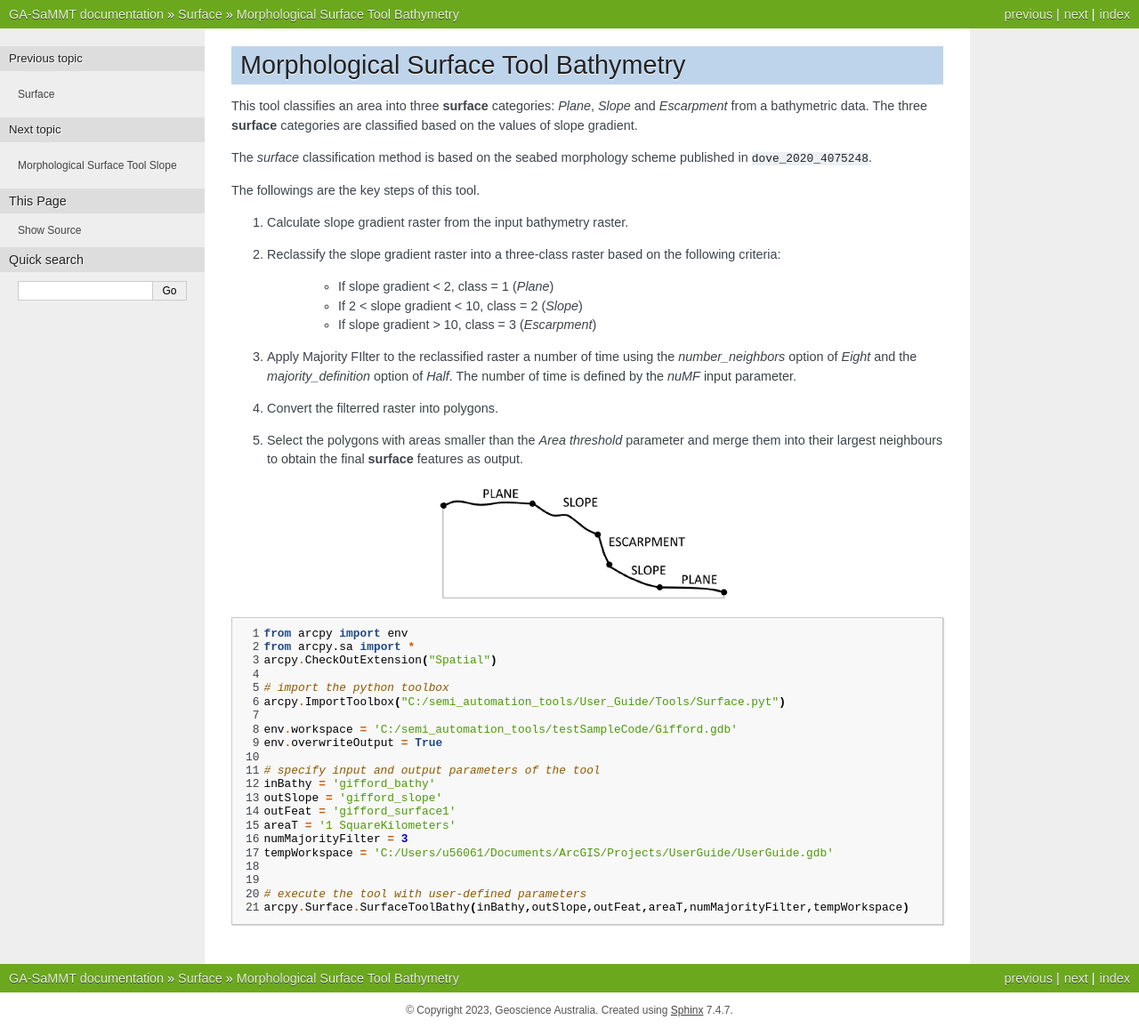
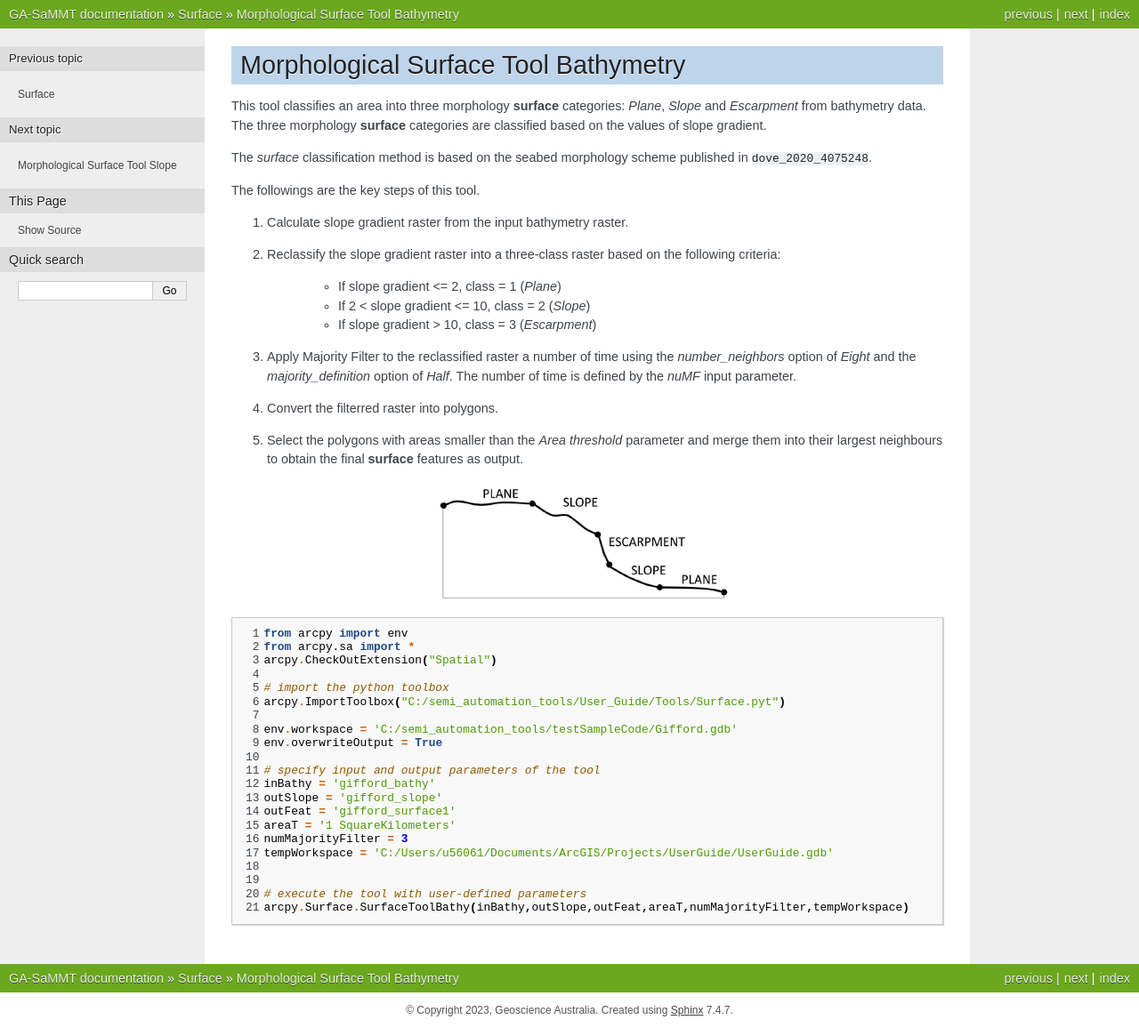
Before and after one commit to GeoscienceAustralia/GA-SaMMT, a Sphinx documentation site: the page built from docs/source/morphological_surface_tool_bathymetry.rst, in a window 1280 px wide. Shown: the whole page at 89% size. Built offline with Sphinx 7.4.7, drawn with Linux system fonts in a browser that asks for light colours; cross-references to code outside the pages are shown as plain code.

Commit message:
Fix: Corrected logical operands. Minor grammatical changes.

```diff
--- a/docs/source/morphological_surface_tool_bathymetry.rst
+++ b/docs/source/morphological_surface_tool_bathymetry.rst
@@ -2,8 +2,8 @@ Morphological Surface Tool Bathymetry
 -------------------------------------
 
 
-This tool classifies an area into three **surface** categories: *Plane*, *Slope* and *Escarpment* from a bathymetric data.
-The three **surface** categories are classified based on the values of slope gradient.
+This tool classifies an area into three morphology **surface** categories: *Plane*, *Slope* and *Escarpment* from bathymetry data.
+The three morphology **surface** categories are classified based on the values of slope gradient.
 
 The *surface* classification method is based on the seabed morphology scheme published in :cite:`dove_2020_4075248`.
 
@@ -13,11 +13,11 @@ The followings are the key steps of this tool.
 1. Calculate slope gradient raster from the input bathymetry raster.
 2. Reclassify the slope gradient raster into a three-class raster based on the following criteria:
 
-    * If slope gradient < 2, class = 1 (*Plane*)
-    * If 2 < slope gradient < 10, class = 2 (*Slope*)
+    * If slope gradient <= 2, class = 1 (*Plane*)
+    * If 2 < slope gradient <= 10, class = 2 (*Slope*)
     * If slope gradient > 10, class = 3 (*Escarpment*)
 
-3. Apply Majority FIlter to the reclassified raster a number of time using the *number_neighbors* option of *Eight* and the *majority_definition* option of *Half*. The number of time is defined by the *nuMF* input parameter.
+3. Apply Majority Filter to the reclassified raster a number of time using the *number_neighbors* option of *Eight* and the *majority_definition* option of *Half*. The number of time is defined by the *nuMF* input parameter.
 4. Convert the filterred raster into polygons.
 5. Select the polygons with areas smaller than the *Area threshold* parameter  and merge them into their largest neighbours to obtain the final **surface** features as output.
 
```
Also changed, not shown: docs/source/morphological_surface_tool_slope.rst (+4 -4 lines).
